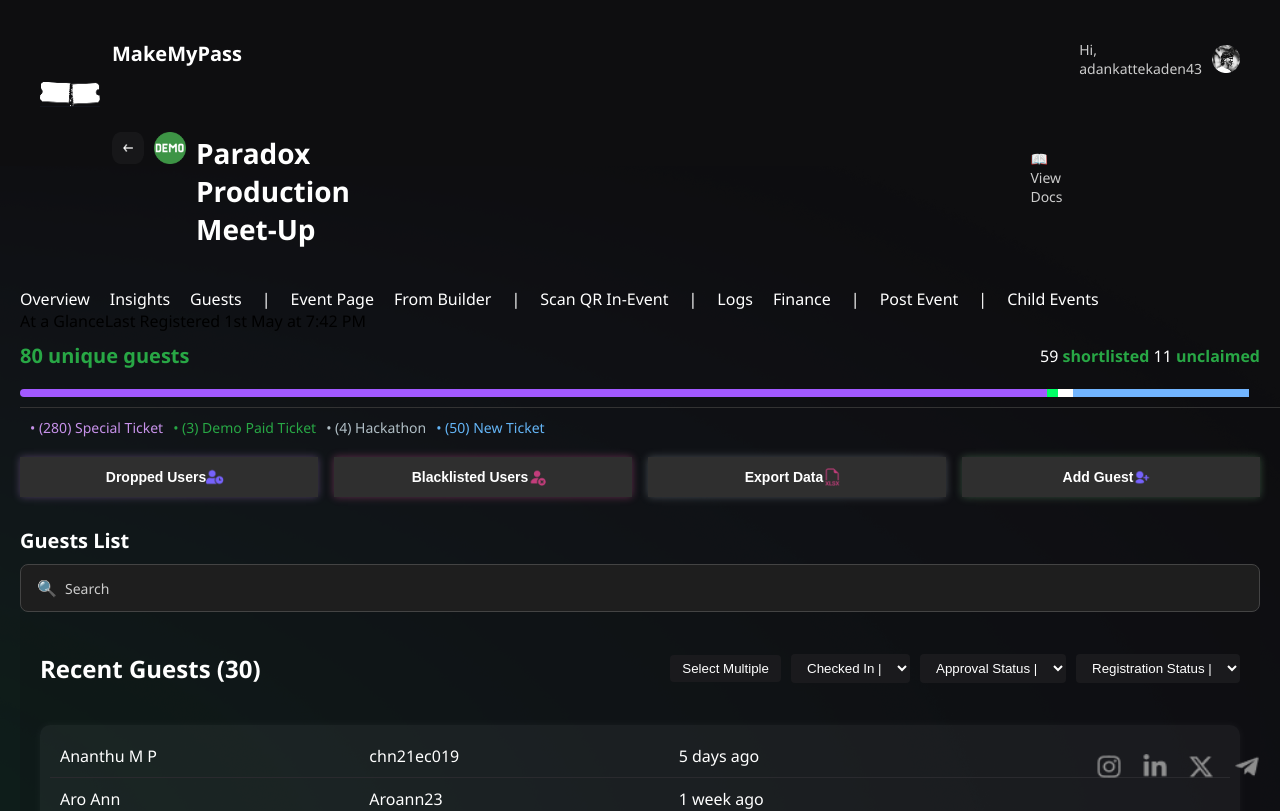
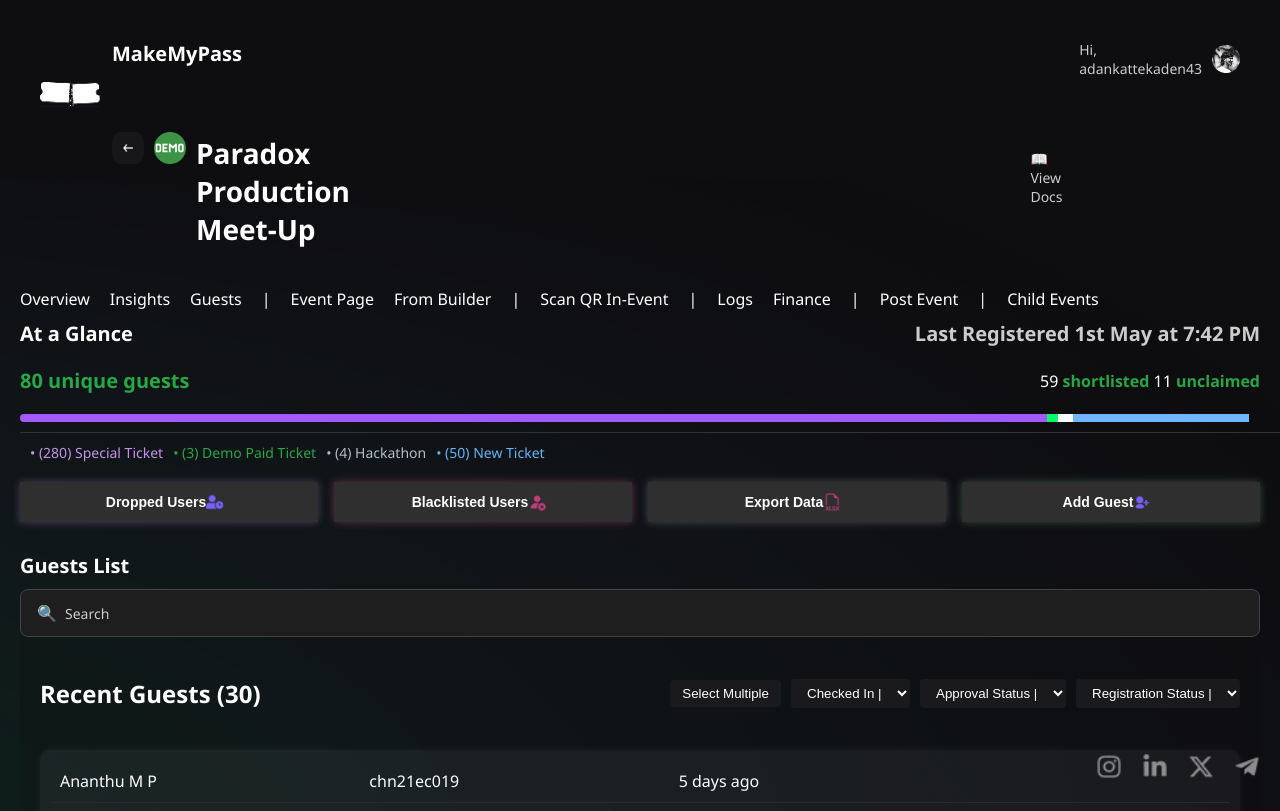
Before and after one commit to iamkarthik2004/mmp-design1, a React (Vite) app: page / in a window 1280 px wide. Shown: the top 811 px of the page. Built offline with nearby package versions, Linux system fonts and the light colour scheme.

Commit message:
Update App.css

```diff
--- a/src/App.css
+++ b/src/App.css
@@ -111,6 +111,26 @@
   gap: 20px;
   flex-wrap: wrap;
   color: white;
+}
+
+/* At a Glance and Last Registered */
+.glance-bar {
+  display: flex;
+  justify-content: space-between;
+  align-items: center;
+  padding: 10px 0;
+  color: #ccc;
+  font-size: 20px;
+}
+
+.glance-text {
+  font-weight: bold;
+  color: #ffffff;
+}
+
+.last-registered {
+  font-weight: bold;
+  color: #ccc;
 }
 
 /*Info Bar*/
```
